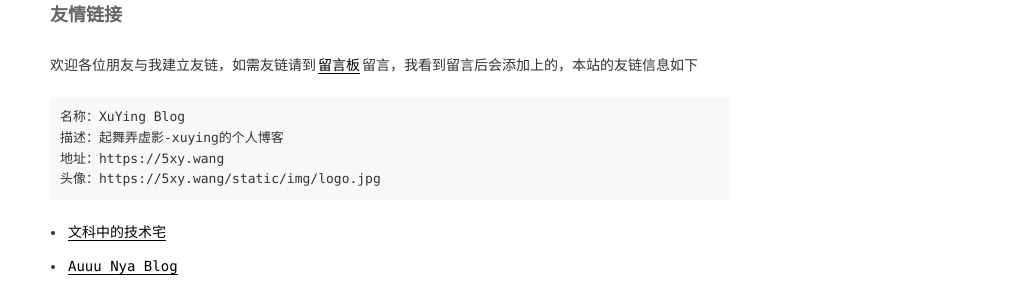
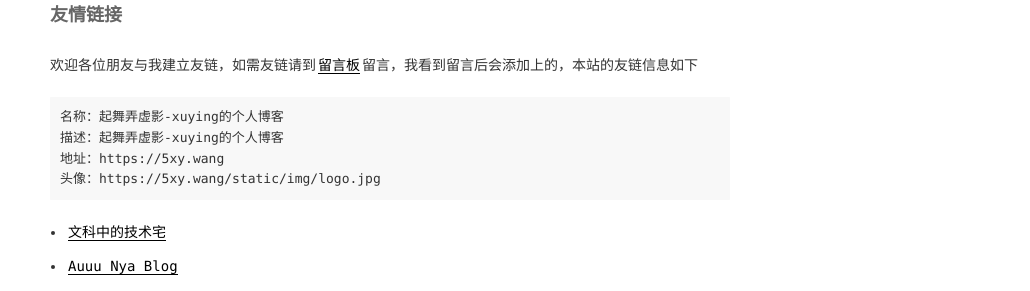
Before and after one commit to 5xuying/xuying, a Jekyll site: the page built from pages/links.md, in a window 1280 px wide. Shown: the part 123-414 px from the top of the page, without its empty margins (250-1280 px from the left). Built offline with Jekyll 4.4.1, drawn with Linux system fonts in a browser that asks for light colours.

Commit message:
update title

```diff
--- a/_config.yml
+++ b/_config.yml
@@ -4,7 +4,7 @@ plugins:
   - jekyll-regex-replace
 
 # SEO相关信息
-title: XuYing Blog
+title: 起舞弄虚影-xuying的个人博客
 description: 起舞弄虚影-xuying的个人博客
 keywords: XuYing,TMaize,Blog,Java,Html,JavaScript
 author: xuying
```
